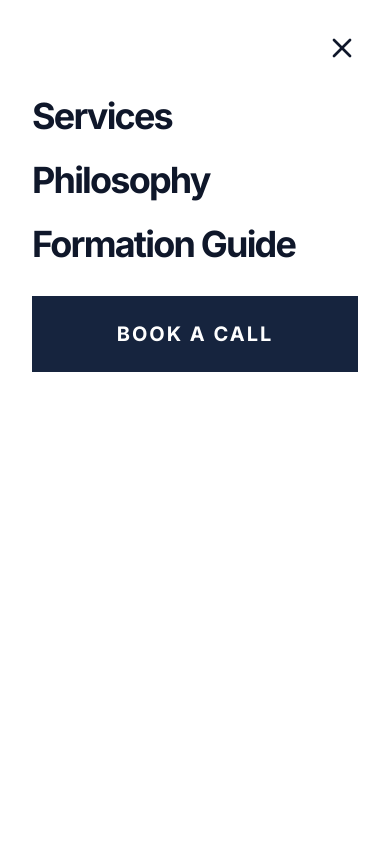
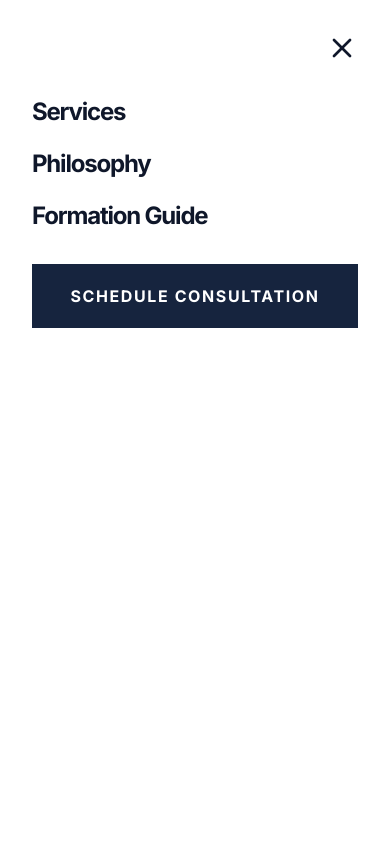
Before and after one commit to jeff1010ihs/jeffbuckner-com, a React (Vite) app: page / in a window 390 px wide. Both pictures are taken after a click on the button 354 px from the left and 49 px from the top of the page. Shown: the top 844 px of the page. Built offline with nearby package versions, Linux system fonts and the light colour scheme.

Commit message:
changes to consultation button styling

```diff
--- a/App.tsx
+++ b/App.tsx
@@ -13,7 +13,7 @@ const App: React.FC = () => {
 
   return (
     <div className="min-h-screen flex flex-col">
-      <Navbar />
+      <Navbar onScheduleConsultation={() => setPage('consultation')} />
       <main className="flex-grow">
         {page === 'home' ? (
           <>
--- a/components/ConsultationPage.tsx
+++ b/components/ConsultationPage.tsx
@@ -6,6 +6,10 @@ interface ConsultationPageProps {
 }
 
 export const ConsultationPage: React.FC<ConsultationPageProps> = ({ onBack }) => {
+  useEffect(() => {
+    window.scrollTo(0, 0);
+  }, []);
+
   useEffect(() => {
     // Dynamically load the Calendly script
     const script = document.createElement('script');
--- a/components/Hero.tsx
+++ b/components/Hero.tsx
@@ -24,12 +24,12 @@ export const Hero: React.FC<HeroProps> = ({ onScheduleConsultation }) => {
           </p>
           <div className="flex flex-col sm:flex-row gap-6">
             {onScheduleConsultation ? (
-              <button type="button" onClick={onScheduleConsultation} className="bg-brand-navy text-white px-10 py-5 font-bold uppercase tracking-[0.15em] text-xs flex items-center justify-center hover:bg-slate-800 transition-all group shadow-xl shadow-slate-200 relative overflow-hidden">
+              <button type="button" onClick={onScheduleConsultation} className="bg-brand-navy text-white px-10 py-5 font-bold uppercase tracking-[0.15em] text-xs flex items-center justify-center hover:bg-brand-rust transition-all group shadow-xl shadow-slate-200 relative overflow-hidden">
                 <span className="absolute top-0 left-0 w-full h-[2px] bg-brand-rust opacity-50"></span>
                 Schedule Consultation
               </button>
             ) : (
-              <a href="#services" className="bg-brand-navy text-white px-10 py-5 font-bold uppercase tracking-[0.15em] text-xs flex items-center justify-center hover:bg-slate-800 transition-all group shadow-xl shadow-slate-200 relative overflow-hidden">
+              <a href="#services" className="bg-brand-navy text-white px-10 py-5 font-bold uppercase tracking-[0.15em] text-xs flex items-center justify-center hover:bg-brand-rust transition-all group shadow-xl shadow-slate-200 relative overflow-hidden">
                 <span className="absolute top-0 left-0 w-full h-[2px] bg-brand-rust opacity-50"></span>
                 Schedule Consultation
               </a>
--- a/components/Navbar.tsx
+++ b/components/Navbar.tsx
@@ -2,9 +2,18 @@
 import React, { useState, useEffect } from 'react';
 import { Menu, X } from 'lucide-react';
 
-export const Navbar: React.FC = () => {
+interface NavbarProps {
+  onScheduleConsultation?: () => void;
+}
+
+export const Navbar: React.FC<NavbarProps> = ({ onScheduleConsultation }) => {
   const [isScrolled, setIsScrolled] = useState(false);
   const [mobileMenuOpen, setMobileMenuOpen] = useState(false);
+
+  const goToConsultation = () => {
+    setMobileMenuOpen(false);
+    onScheduleConsultation?.();
+  };
 
   useEffect(() => {
     const handleScroll = () => {
@@ -33,9 +42,15 @@ export const Navbar: React.FC = () => {
               {link.name}
             </a>
           ))}
-          <button className="bg-brand-navy text-white px-6 py-2.5 text-xs font-bold hover:bg-brand-rust transition-all uppercase tracking-widest border border-brand-navy">
-            Consultation
-          </button>
+          {onScheduleConsultation ? (
+            <button type="button" onClick={onScheduleConsultation} className="bg-brand-navy text-white px-6 py-2.5 text-xs font-bold hover:bg-brand-rust transition-all uppercase tracking-widest border border-brand-navy">
+              Consultation
+            </button>
+          ) : (
+            <a href="#consultation" className="bg-brand-navy text-white px-6 py-2.5 text-xs font-bold hover:bg-brand-rust transition-all uppercase tracking-widest border border-brand-navy inline-block">
+              Consultation
+            </a>
+          )}
         </div>
 
         <button className="md:hidden text-slate-900" onClick={() => setMobileMenuOpen(!mobileMenuOpen)}>
@@ -49,20 +64,20 @@ export const Navbar: React.FC = () => {
           <div className="flex justify-end">
             <button onClick={() => setMobileMenuOpen(false)}><X size={32} /></button>
           </div>
-          <div className="flex flex-col space-y-6">
+          <div className="flex flex-col space-y-5">
             {navLinks.map((link) => (
               <a
                 key={link.name}
                 href={link.href}
                 onClick={() => setMobileMenuOpen(false)}
-                className="text-4xl font-bold tracking-tighter"
+                className="text-2xl font-bold tracking-tighter"
               >
                 {link.name}
               </a>
             ))}
           </div>
-          <button className="bg-brand-navy text-white p-6 font-bold text-xl uppercase tracking-widest mt-auto">
-            Book a Call
+          <button type="button" onClick={goToConsultation} className="bg-brand-navy text-white p-5 font-bold text-base uppercase tracking-widest mt-auto">
+            Schedule Consultation
           </button>
         </div>
       )}
```
